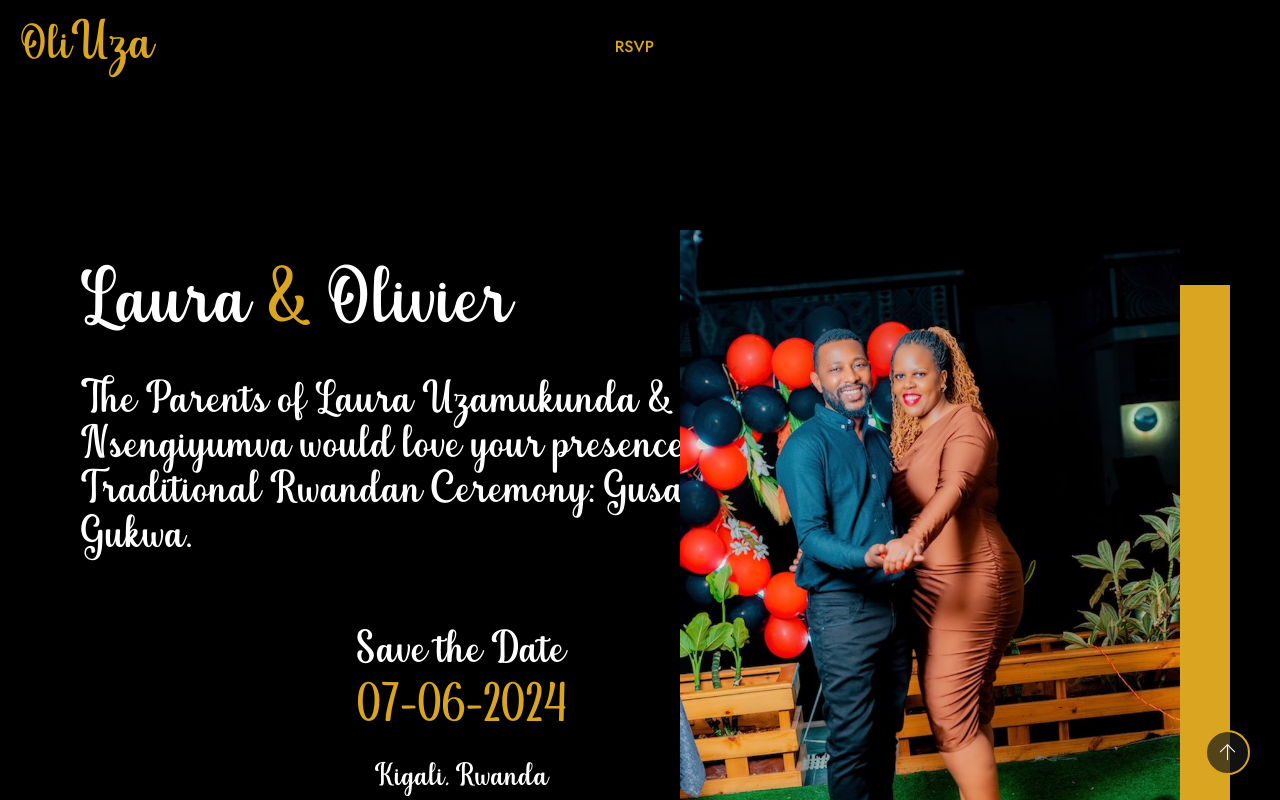
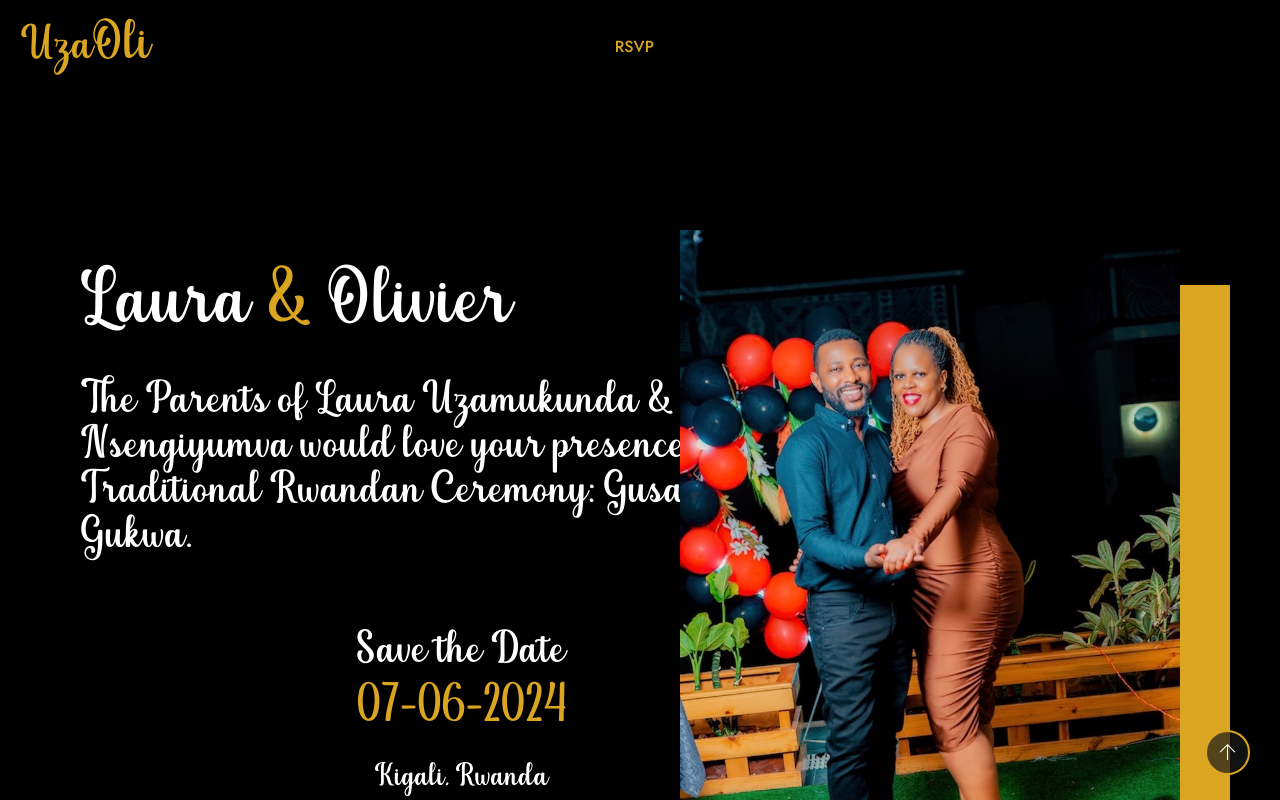
Before and after one commit to gustaveH/lauraOlyWedding-master, a Next.js app: page / in a window 1280 px wide. Shown: the top 800 px of the page. Built offline with nearby package versions, Linux system fonts and the light colour scheme.

Commit message:
uza & oli header

```diff
--- a/components/header/index.js
+++ b/components/header/index.js
@@ -23,7 +23,7 @@ const Header = (props) => {
               </div>
               <div className="col-lg-2 col-md-6 col-6">
                 <div className="navbar-header">
-                  <NavLink className="navbar-brand logo" href='/'><small>Oli</small>Uza<span></span></NavLink>
+                  <NavLink className="navbar-brand logo" href='/'><small>Uza</small>Oli<span></span></NavLink>
                 </div>
               </div>
               <div className="col-lg-8 col-md-1 col-1">
```
